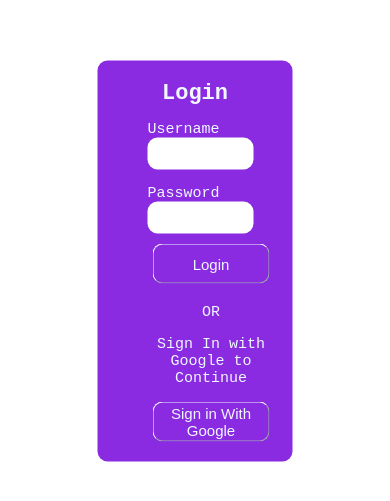
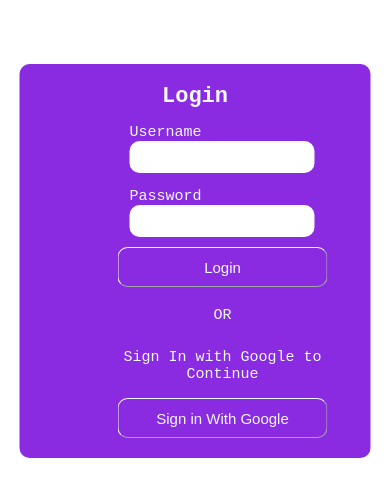
Before and after one commit to antonythomas123/LinkUp, a React (Create React App) app: page /login in a window 390 px wide. Shown: the part 161-662 px from the top of the page. Built offline with nearby package versions, Linux system fonts and the light colour scheme; the HTML template or start-up script is replaced by a standard one.

Commit message:
Post & login made responsive

```diff
--- a/src/components/Post/Post.css
+++ b/src/components/Post/Post.css
@@ -31,15 +31,15 @@
   flex-direction: column;
   align-items: flex-start;
 }
-.image_div{
+.image_div {
   width: 100%;
   display: flex;
   justify-content: center;
 }
-.image_post{
+.image_post {
   width: 100%;
 }
-.post_title{
+.post_title {
   margin-top: 10px;
   font-weight: bold;
 }
@@ -54,6 +54,20 @@
   background-color: transparent;
   cursor: pointer;
 }
-.likes{
-    margin-bottom: 10px;
+.likes {
+  margin-bottom: 10px;
 }
+@media screen and (max-width: 768px) {
+  .post_main {
+    width: 90%;
+    display: flex;
+    align-items: center;
+    justify-content: center;
+    flex-direction: column;
+
+    margin: 10px;
+    border-radius: 4px;
+    background-color: #fff;
+    box-shadow: 0 2px 4px rgba(0, 0, 0, 0.2);
+  }
+}
--- a/src/pages/Login/Login.css
+++ b/src/pages/Login/Login.css
@@ -58,3 +58,17 @@
     font-size: 15px;
     margin-bottom: 20px;
 }
+@media screen and (max-width: 768px) {
+    .login_main{
+        width: 90%;
+        display: flex;
+        flex-direction: column;
+        align-items: center;
+    }
+    .login_input {
+        width: 100%;
+        height: 30px;
+        border-radius: 10px;
+        border-width: 0;
+    }
+  }
```
